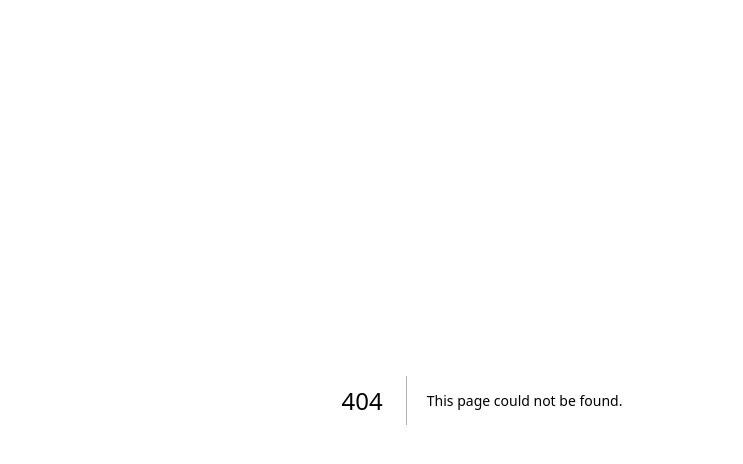
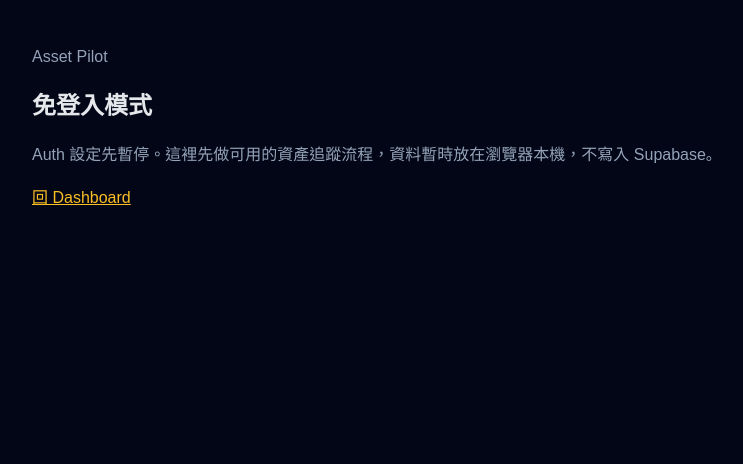
Before and after one commit to edwardw67-stack/asset-pilot, a Next.js app: page /start in a window 1280 px wide. Before the commit this address had no page. Shown: the top 464 px of the page, without its empty margins (158-901 px from the left). Built offline with nearby package versions, Linux system fonts and the light colour scheme.

Commit message:
Add no-login start page

```diff
--- /dev/null
+++ b/app/start/page.tsx
@@ -0,0 +1,14 @@
+export default function StartPage() {
+  return (
+    <main style={{ minHeight: '100vh', background: '#020617', color: '#e5e7eb', padding: 32 }}>
+      <section style={{ maxWidth: 900, margin: '0 auto' }}>
+        <p style={{ color: '#94a3b8' }}>Asset Pilot</p>
+        <h1>免登入模式</h1>
+        <p style={{ color: '#94a3b8', lineHeight: 1.7 }}>
+          Auth 設定先暫停。這裡先做可用的資產追蹤流程，資料暫時放在瀏覽器本機，不寫入 Supabase。
+        </p>
+        <a href="/" style={{ color: '#fbbf24' }}>回 Dashboard</a>
+      </section>
+    </main>
+  );
+}
```
